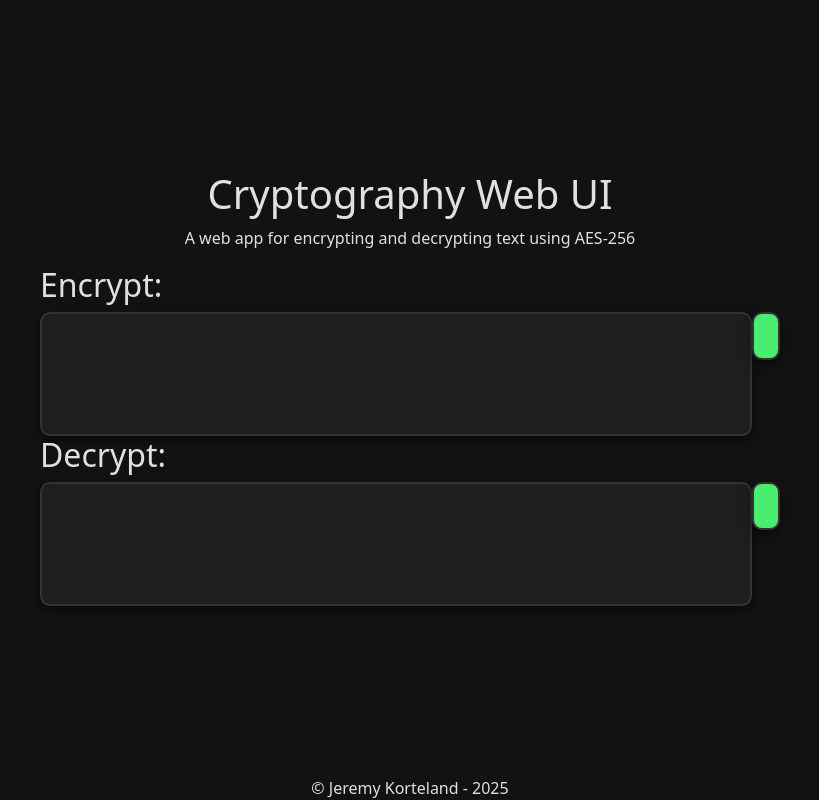
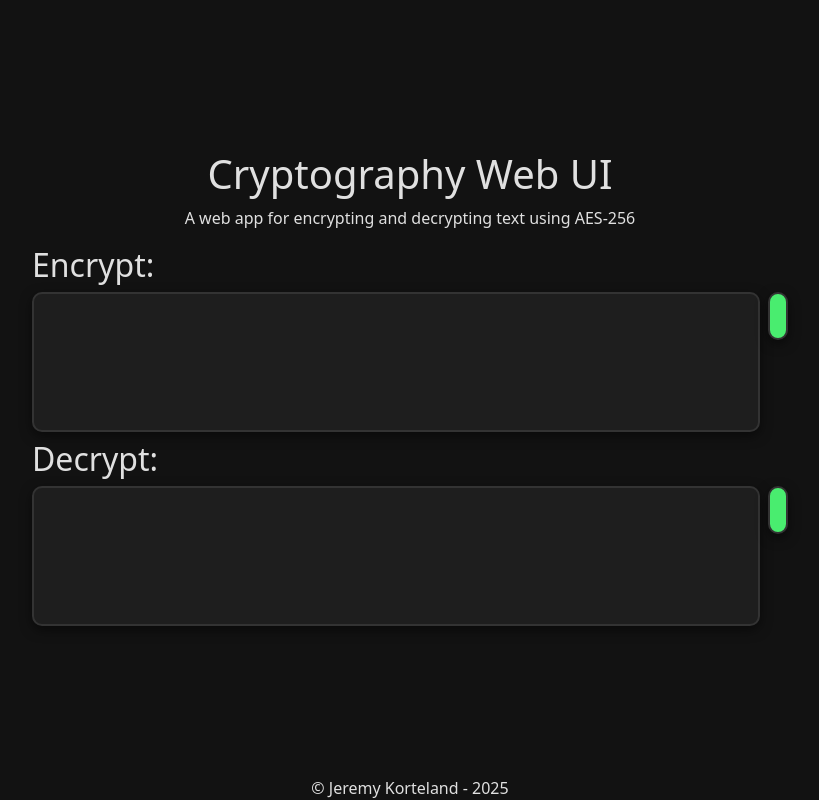
Before and after one commit to Jeremy-1052559/cryptography-web-ui, a FastAPI app: page / in a window 1280 px wide. Shown: the whole page, without its empty margins (230-1049 px from the left). Run offline with FastAPI, Linux system fonts and the light colour scheme; parts of the project's set-up code (start-up, migrations or seed data) failed here and were passed over.

Commit message:
Update index.html
Add some spacing

```diff
--- a/web/templates/index.html
+++ b/web/templates/index.html
@@ -11,15 +11,15 @@
         <section>
             <h2>Encrypt:</h2>
             <div class="d-flex flex-row">
-                <textarea id="encrypt-box" cols="75" rows="5"></textarea>
-                <button class="btn submit-button" id="encrypt-button"></button>
+                <textarea id="encrypt-box" class="p-2 me-2" cols="75" rows="5"></textarea>
+                <button class="btn submit-button p-2" id="encrypt-button"></button>
             </div>
         </section>
-        <section>
+        <section class="mt-2">
             <h2>Decrypt:</h2>
             <div class="d-flex flex-row">
-                <textarea id="decrypt-box" cols="75" rows="5"></textarea>
-                <button class="btn submit-button" id="decrypt-button"></button>
+                <textarea id="decrypt-box" class="p-2 me-2" cols="75" rows="5"></textarea>
+                <button class="btn submit-button p-2" id="decrypt-button"></button>
             </div>
         </section>
     </main>
```
